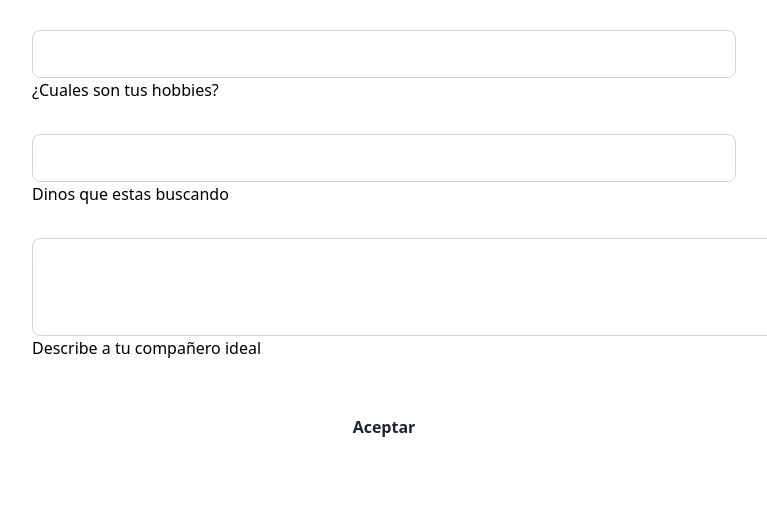
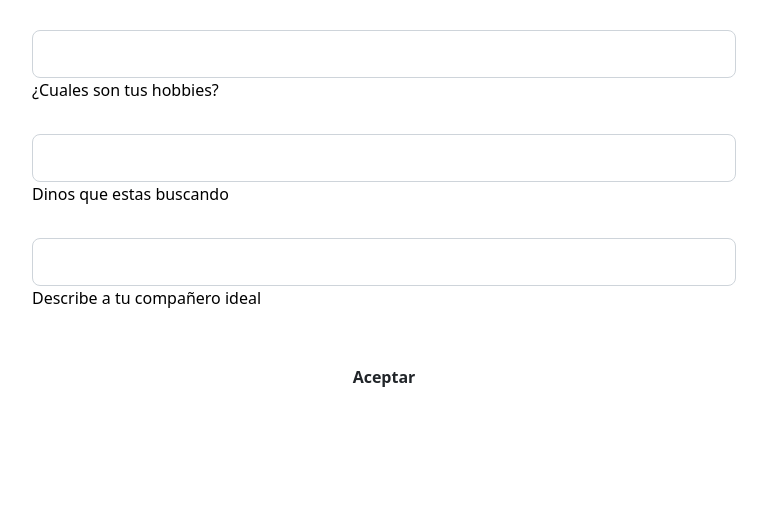
Before and after one commit to edujimser/DAW, a PHP site: page /DAW/views/view.datosUsuario.php in a window 1280 px wide; the page is wider, and only the part inside the window is pictured. Shown: the part 838-1356 px from the top of that part, without its empty margins (256-1023 px from the left). After the commit the page ends 1225 px from the top of that part, so only its background shows below. Run offline with PHP 8.4, Linux system fonts and the light colour scheme.

Commit message:
Update view.datosUsuario.php

```diff
--- a/views/view.datosUsuario.php
+++ b/views/view.datosUsuario.php
@@ -101,7 +101,7 @@
                             </div>
                         </div>
                         <div class="form-outline mb-4">
-                                <input type="text" id="descripcionCompanero" name="descripcionCompanero" class="form-control form-control-lg"  style="WIDTH: 1425px; HEIGHT: 98px" size=32 />
+                                <input type="text" id="descripcionCompanero" name="descripcionCompanero" class="form-control form-control-lg"/>
                                 <label class="form-label" for="descripcionCompanero">Describe a tu compañero ideal</label>
                             </div>
                         <div class="d-flex justify-content-center pt-3">
```
